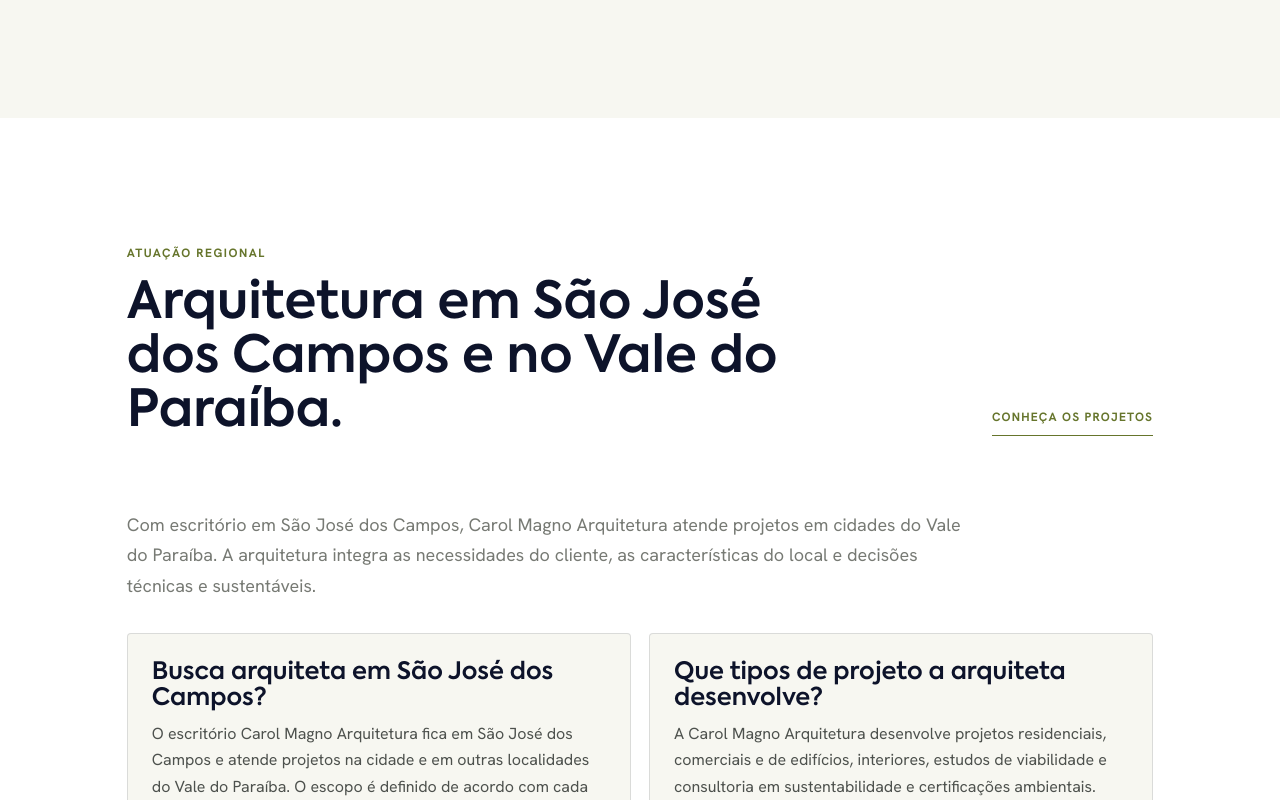
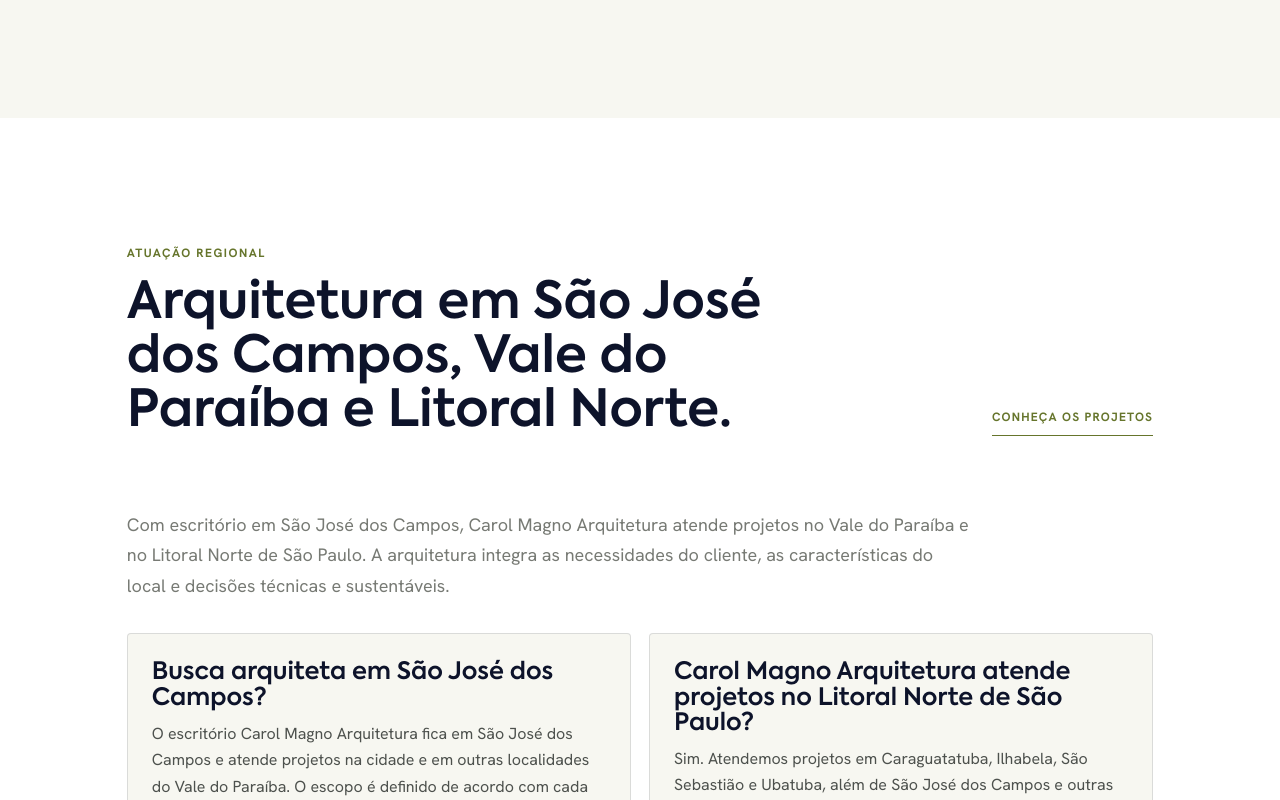
Before and after one commit to crizothdev/carol-magno-preview, a website: page index.html in a window 1280 px wide. Shown: the part 2000-2800 px from the top of the page. Drawn offline with Linux system fonts and the light colour scheme.

Commit message:
Inclui atendimento ao Litoral Norte no SEO da home

```diff
--- a/index.html
+++ b/index.html
@@ -3,15 +3,15 @@
 <head>
   <meta charset="UTF-8">
   <meta name="viewport" content="width=device-width, initial-scale=1.0">
-  <title>Arquiteta em São José dos Campos (SJC) | Carol Magno Arquitetura</title>
-  <meta name="description" content="Arquitetura, interiores e sustentabilidade em São José dos Campos e no Vale do Paraíba.">
+  <title>Carol Magno Arquitetura | SJC e Litoral Norte de SP</title>
+  <meta name="description" content="Arquitetura sustentável, interiores e estudos de viabilidade em São José dos Campos, Vale do Paraíba e Litoral Norte de São Paulo.">
   <link rel="canonical" href="https://carolinamagno.com.br/">
   <meta property="og:type" content="website">
   <meta property="og:locale" content="pt_BR">
   <meta property="og:site_name" content="Carol Magno Arquitetura">
   <meta property="og:url" content="https://carolinamagno.com.br/">
-  <meta property="og:title" content="Arquiteta em São José dos Campos (SJC) | Carol Magno Arquitetura">
-  <meta property="og:description" content="Arquitetura, interiores e sustentabilidade em São José dos Campos e no Vale do Paraíba.">
+  <meta property="og:title" content="Carol Magno Arquitetura | SJC e Litoral Norte de SP">
+  <meta property="og:description" content="Arquitetura sustentável, interiores e estudos de viabilidade em São José dos Campos, Vale do Paraíba e Litoral Norte de São Paulo.">
   <meta property="og:image" content="https://carolinamagno.com.br/assets/carol/hero-fachada.jpg">
   <meta property="og:image:alt" content="Projeto de arquitetura da Carol Magno Arquitetura">
   <meta name="twitter:card" content="summary_large_image">
@@ -21,7 +21,7 @@
   <link rel="preconnect" href="https://fonts.gstatic.com" crossorigin>
   <link href="https://fonts.googleapis.com/css2?family=Hanken+Grotesk:wght@400;500;600;700&display=swap" rel="stylesheet">
   <link rel="stylesheet" href="css/style.css?v=20261103-local-seo-v1">
-  <script type="application/ld+json">{"@context":"https://schema.org","@graph":[{"@type":"Organization","@id":"https://carolinamagno.com.br/#organization","name":"Carol Magno Arquitetura","url":"https://carolinamagno.com.br/","logo":"https://carolinamagno.com.br/assets/carol/logo-carol-magno.png","image":"https://carolinamagno.com.br/assets/carol/hero-fachada.jpg","email":"carolmagno.arq@gmail.com","telephone":"+55-12-99191-8189","founder":{"@type":"Person","name":"Carolina Magno","jobTitle":"Arquiteta e Urbanista"},"areaServed":[{"@type":"City","name":"São José dos Campos","alternateName":"SJC"},{"@type":"AdministrativeArea","name":"Vale do Paraíba"}],"sameAs":["https://www.instagram.com/carolmagnoarquitetura/","https://www.facebook.com/carolmagnoarquitetura","https://www.linkedin.com/company/carol-magno-arquitetura/"]},{"@type":"WebSite","@id":"https://carolinamagno.com.br/#website","url":"https://carolinamagno.com.br/","name":"Carol Magno Arquitetura","publisher":{"@id":"https://carolinamagno.com.br/#organization"},"inLanguage":"pt-BR"}]}</script>
+  <script type="application/ld+json">{"@context":"https://schema.org","@graph":[{"@type":"Organization","@id":"https://carolinamagno.com.br/#organization","name":"Carol Magno Arquitetura","url":"https://carolinamagno.com.br/","logo":"https://carolinamagno.com.br/assets/carol/logo-carol-magno.png","image":"https://carolinamagno.com.br/assets/carol/hero-fachada.jpg","email":"carolmagno.arq@gmail.com","telephone":"+55-12-99191-8189","founder":{"@type":"Person","name":"Carolina Magno","jobTitle":"Arquiteta e Urbanista"},"areaServed":[{"@type":"City","name":"São José dos Campos","alternateName":"SJC"},{"@type":"AdministrativeArea","name":"Vale do Paraíba"},{"@type":"AdministrativeArea","name":"Litoral Norte de São Paulo"}],"sameAs":["https://www.instagram.com/carolmagnoarquitetura/","https://www.facebook.com/carolmagnoarquitetura","https://www.linkedin.com/company/carol-magno-arquitetura/"]},{"@type":"WebSite","@id":"https://carolinamagno.com.br/#website","url":"https://carolinamagno.com.br/","name":"Carol Magno Arquitetura","publisher":{"@id":"https://carolinamagno.com.br/#organization"},"inLanguage":"pt-BR"},{"@type":"FAQPage","mainEntity":[{"@type":"Question","name":"Carol Magno Arquitetura atende projetos no Litoral Norte de São Paulo?","acceptedAnswer":{"@type":"Answer","text":"Sim. Atendemos projetos em Caraguatatuba, Ilhabela, São Sebastião e Ubatuba, além de São José dos Campos e outras cidades do Vale do Paraíba. O escopo é definido conforme cada projeto."}}]}]}</script>
 </head>
 <body>
   <header class="nav">
@@ -39,7 +39,7 @@
       <div class="container hero__content">
         <p class="eyebrow">Arquitetura e Sustentabilidade</p>
         <h1>Carol Magno Arquitetura: projetos com propósito e sustentabilidade.</h1>
-        <p class="lead">Em São José dos Campos, o escritório integra arquitetura, funcionalidade e cuidado ambiental em projetos residenciais, comerciais e de interiores, pensados para as pessoas e para cada lugar.</p>
+        <p class="lead">Unimos arquitetura, funcionalidade e cuidado ambiental em projetos residenciais, comerciais e de interiores, pensados para as pessoas e para cada lugar, com atendimento no Litoral Norte de São Paulo e em São José dos Campos.</p>
         <div class="hero__actions"><a class="btn btn--primary" href="portfolio.html">Projetos</a><a class="btn btn--ghost btn--underline" href="sustentabilidade.html">Sustentabilidade</a></div>
       </div>
     </section>
@@ -59,12 +59,13 @@
     <section class="local-answers" aria-labelledby="local-answers-title" data-reveal>
       <div class="container">
         <div class="section-head">
-          <div><p class="eyebrow">Atuação regional</p><h2 id="local-answers-title">Arquitetura em São José dos Campos e no Vale do Paraíba.</h2></div>
+          <div><p class="eyebrow">Atuação regional</p><h2 id="local-answers-title">Arquitetura em São José dos Campos, Vale do Paraíba e Litoral Norte.</h2></div>
           <a class="text-link" href="portfolio.html">Conheça os projetos</a>
         </div>
-        <p class="local-answers__intro">Com escritório em São José dos Campos, Carol Magno Arquitetura atende projetos em cidades do Vale do Paraíba. A arquitetura integra as necessidades do cliente, as características do local e decisões técnicas e sustentáveis.</p>
+        <p class="local-answers__intro">Com escritório em São José dos Campos, Carol Magno Arquitetura atende projetos no Vale do Paraíba e no Litoral Norte de São Paulo. A arquitetura integra as necessidades do cliente, as características do local e decisões técnicas e sustentáveis.</p>
         <div class="local-answers__grid">
           <article class="local-answer"><h3>Busca arquiteta em São José dos Campos?</h3><p>O escritório Carol Magno Arquitetura fica em São José dos Campos e atende projetos na cidade e em outras localidades do Vale do Paraíba. O escopo é definido de acordo com cada projeto.</p></article>
+          <article class="local-answer"><h3>Carol Magno Arquitetura atende projetos no Litoral Norte de São Paulo?</h3><p>Sim. Atendemos projetos em Caraguatatuba, Ilhabela, São Sebastião e Ubatuba, além de São José dos Campos e outras cidades do Vale do Paraíba. O escopo é definido conforme cada projeto.</p></article>
           <article class="local-answer"><h3>Que tipos de projeto a arquiteta desenvolve?</h3><p>A Carol Magno Arquitetura desenvolve projetos residenciais, comerciais e de edifícios, interiores, estudos de viabilidade e consultoria em sustentabilidade e certificações ambientais.</p></article>
           <article class="local-answer"><h3>Como a sustentabilidade entra no projeto de arquitetura?</h3><p>As decisões consideram implantação, iluminação natural, ventilação, conforto térmico, acústico e lumínico, eficiência dos recursos e durabilidade dos materiais.</p></article>
           <article class="local-answer"><h3>Como o BIM apoia as decisões de projeto?</h3><p>A tecnologia BIM apoia a coordenação e compatibilização dos projetos, enquanto as análises de desempenho subsidiam a avaliação de alternativas e o aprimoramento das soluções.</p></article>
```
